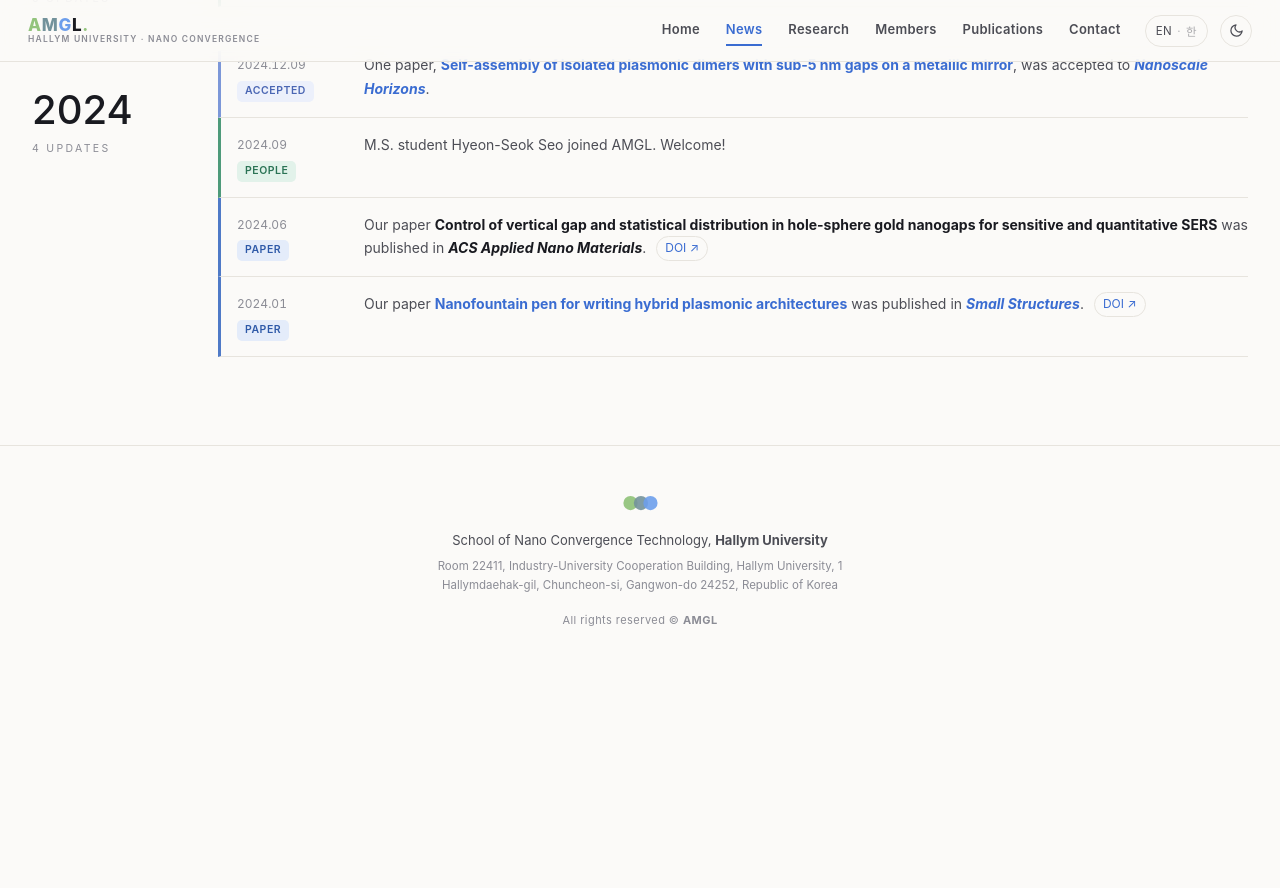
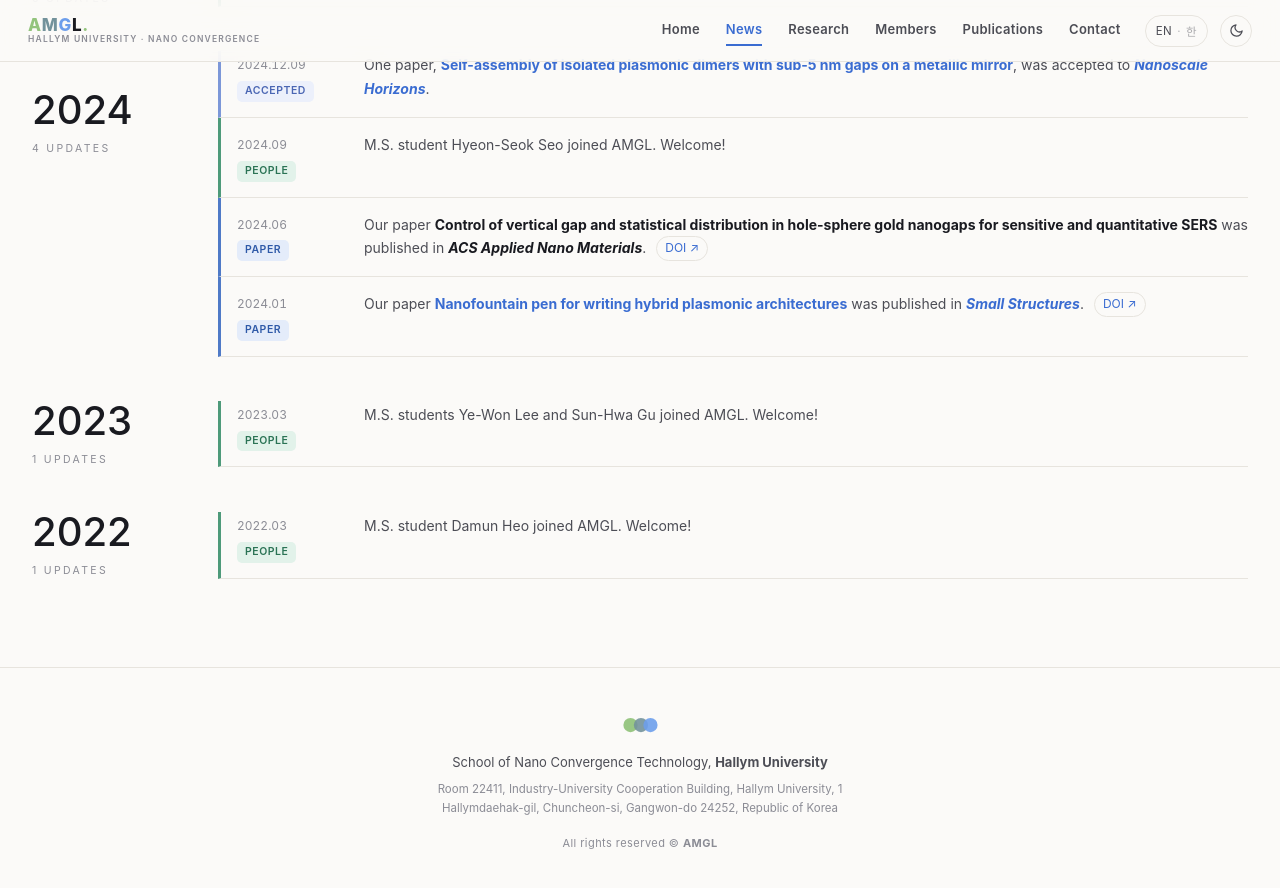
Before and after one commit to HTKRS/AMGL, a Jekyll site: the page built from news.html, in a window 1280 px wide and 900 px high, scrolled down 2610 px. Shown: the top 888 px of the window. Built offline with Jekyll 4.4.1, drawn with Linux system fonts in a browser that asks for light colours; some web fonts are replaced; before the commit the page ends 3287 px from its top, so only the background shows below that.

Commit message:
News: add M.S. admissions of Damun Heo (2022.03), Ye-Won Lee and Sun-Hwa Gu (2023.03)
Co-Authored-By: Claude Fable 5.1 <noreply@anthropic.com>
Claude-Session: https://claude.ai/code/session_01Uz45pWzNCdRaapQSu9CaUD

```diff
--- a/_data/news.yml
+++ b/_data/news.yml
@@ -74,3 +74,13 @@
   text_ko: "석사과정 서현석 학생이 합류했습니다. 환영합니다!"
   category: people
   highlight: false
+- date: "2023.03"
+  text: "M.S. students Ye-Won Lee and Sun-Hwa Gu joined AMGL. Welcome!"
+  text_ko: "석사과정 이예원, 구선화 학생이 합류했습니다. 환영합니다!"
+  category: people
+  highlight: false
+- date: "2022.03"
+  text: "M.S. student Damun Heo joined AMGL. Welcome!"
+  text_ko: "석사과정 허다문 학생이 합류했습니다. 환영합니다!"
+  category: people
+  highlight: false
```
